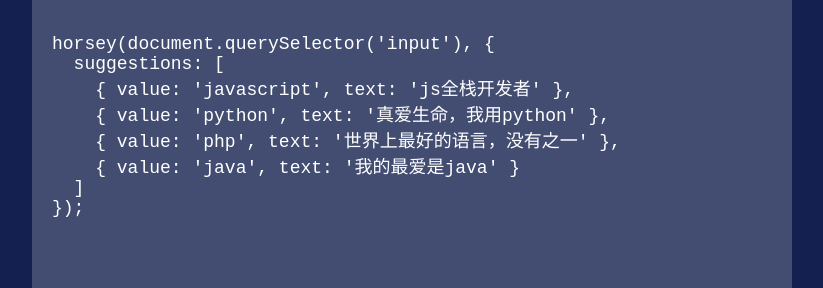
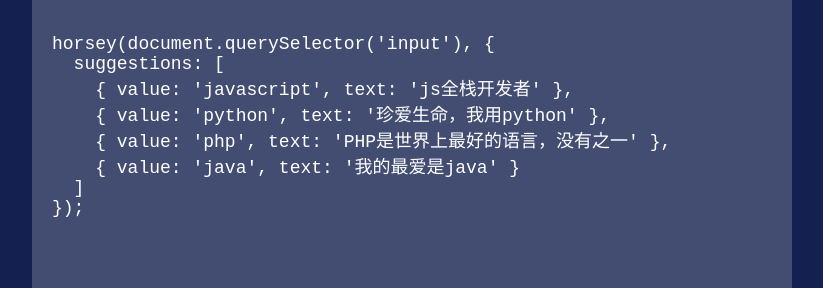
Before and after one commit to bevacqua/horsey, a website: page index.html in a window 1280 px wide. Shown: the part 3828-4116 px from the top of the page, without its empty margins (228-1051 px from the left). Drawn offline with Linux system fonts and the light colour scheme.

Commit message:
fix Typos of Chinese

```diff
--- a/example/example.js
+++ b/example/example.js
@@ -76,12 +76,12 @@ void function () {
   });
 
   horsey(document.querySelector('#locale'), {
-  suggestions: [
-    { value: 'javascript', text: 'js全栈开发者' },
-    { value: 'python', text: '真爱生命，我用python' },
-    { value: 'php', text: '世界上最好的语言，没有之一' },
-    { value: 'java', text: '我的最爱是java' }
-  ]
+    suggestions: [
+      { value: 'javascript', text: 'js全栈开发者' },
+      { value: 'python', text: '珍爱生命，我用python' },
+      { value: 'php', text: 'PHP是世界上最好的语言，没有之一' },
+      { value: 'java', text: '我的最爱是java' }
+    ]
 });
 
   function events (el, type, fn) {
--- a/index.html
+++ b/index.html
@@ -139,8 +139,8 @@ horsey(document.querySelector('div'), {
 horsey(document.querySelector('input'), {
   suggestions: [
     { value: 'javascript', text: 'js全栈开发者' },
-    { value: 'python', text: '真爱生命，我用python' },
-    { value: 'php', text: '世界上最好的语言，没有之一' },
+    { value: 'python', text: '珍爱生命，我用python' },
+    { value: 'php', text: 'PHP是世界上最好的语言，没有之一' },
     { value: 'java', text: '我的最爱是java' }
   ]
 });
```
